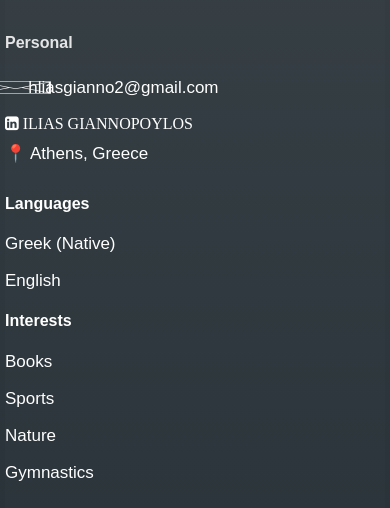
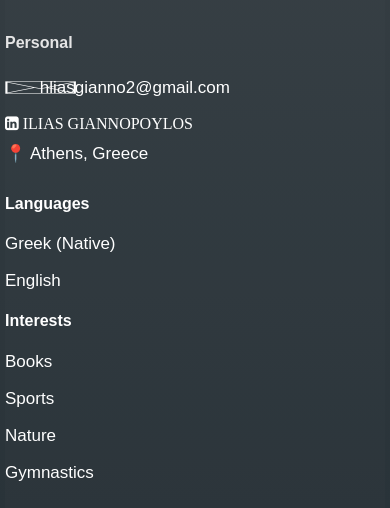
Before and after one commit to hlias98/MyCV, a plain HTML site: page index.html in a window 390 px wide. Shown: the part 335-843 px from the top of the page. Drawn offline with nearby package versions, Linux system fonts and the light colour scheme.

Commit message:
Update index.html

```diff
--- a/index.html
+++ b/index.html
@@ -221,8 +221,13 @@ div#se {
 
 /* Media Queries for Mobile and Tablets */
 @media (max-width: 1024px) {
+  p#specialElement {
+    left: 3.6%;
+    }
   .emoji-wrapper {
     transform: scaleX(4);
+        position: relative;
+        left: 25px;
 }
   .cv-section2 {
     position: relative;
@@ -282,11 +287,16 @@ div#se {
 }
 
 @media (max-width: 768px) {
+    p#specialElement {
+    left: 3.6%;
+    }
     .header h1 {
         font-size: 24px;
     }
   .emoji-wrapper {
-transform: scaleX(4);
+    transform: scaleX(4);
+        position: relative;
+        left: 25px;
   }
   .cv-section ul {
     width: -webkit-fill-available;
```
